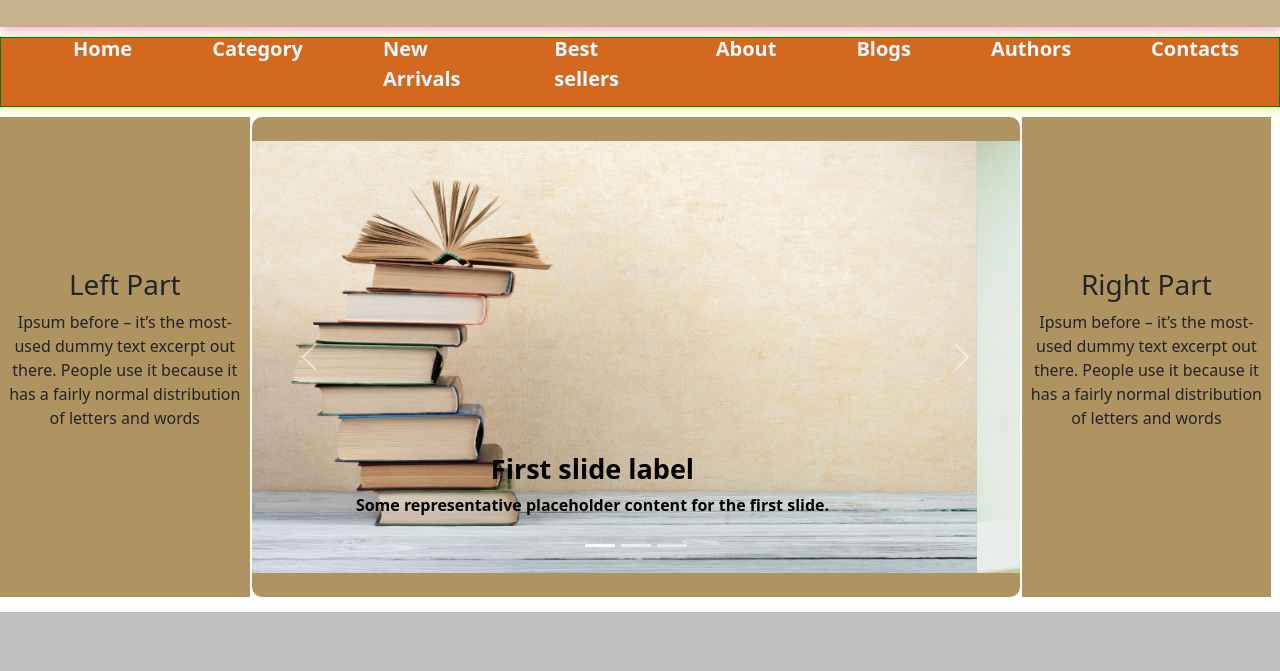
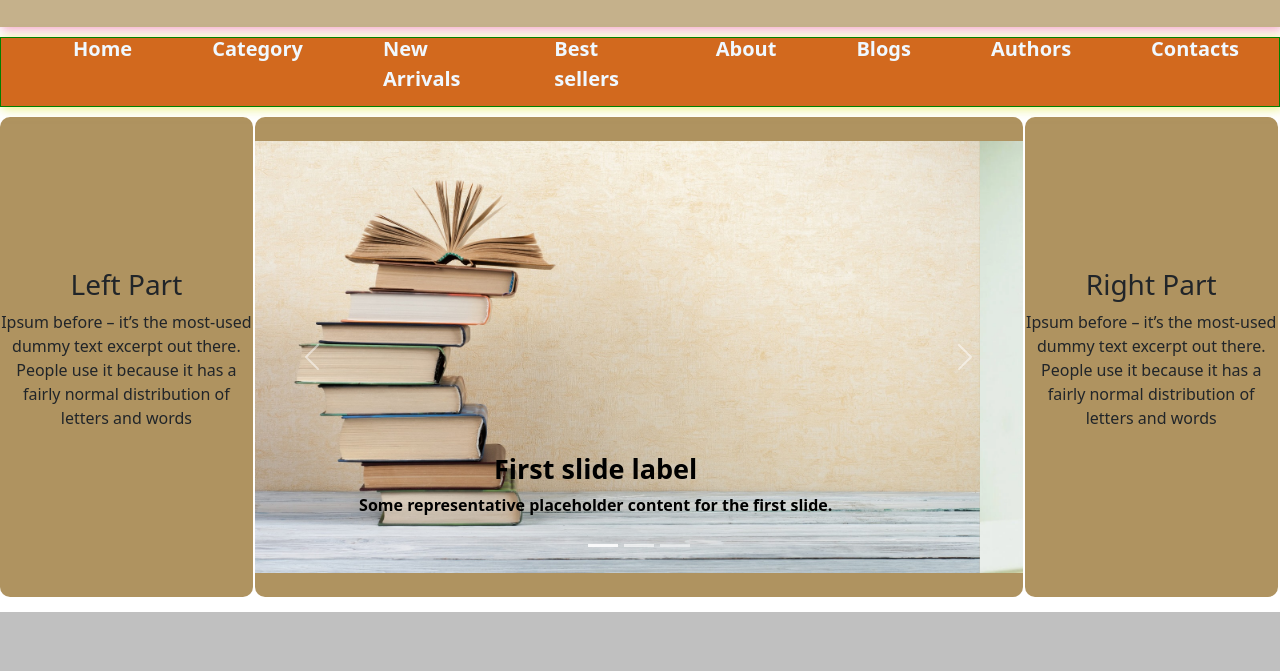
Before and after one commit to adityajha358/website_first_page, a plain HTML site: page index.html in a window 1280 px wide. Shown: the part 73-744 px from the top of the page. Drawn offline with nearby package versions, Linux system fonts and the light colour scheme.

Commit message:
Update style.css

```diff
--- a/style.css
+++ b/style.css
@@ -60,7 +60,7 @@ nav .navigation ul li a {
 }
 
 #contain .cnleft {
-    width: 19.5%;
+    width: 19.75%;
     height: 480px;
     background-color: rgba(136, 95, 18, 0.671);
     float: left;
@@ -70,6 +70,7 @@ nav .navigation ul li a {
     justify-content: center;
     margin-bottom: 10px;
     margin: 0 2px 15px 0px;
+    border-radius: 10px;
 }
 
 #contain .cncenter {
@@ -86,7 +87,7 @@ nav .navigation ul li a {
 }
 
 #contain .cnright {
-    width: 19.5%;
+    width: 19.75%;
     height: 480px;
     background-color: 20%;
     background-color: rgba(136, 95, 18, 0.671);
@@ -96,6 +97,7 @@ nav .navigation ul li a {
     justify-content: center;
     text-align: center;
     margin: 0 0px 15px 2px;
+    border-radius: 10px;
 }
 
 #contain .cncenter h5 {
```
